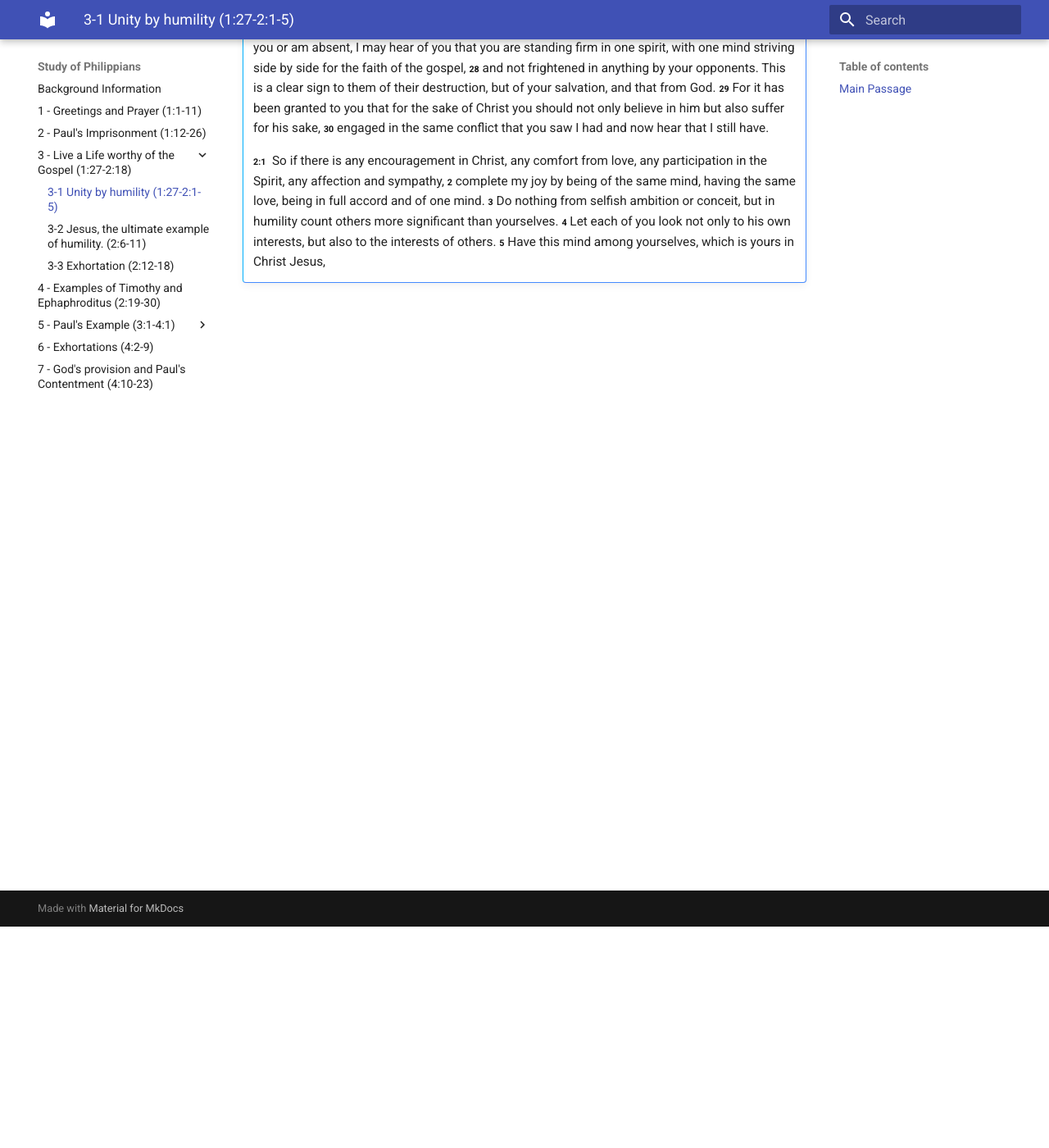
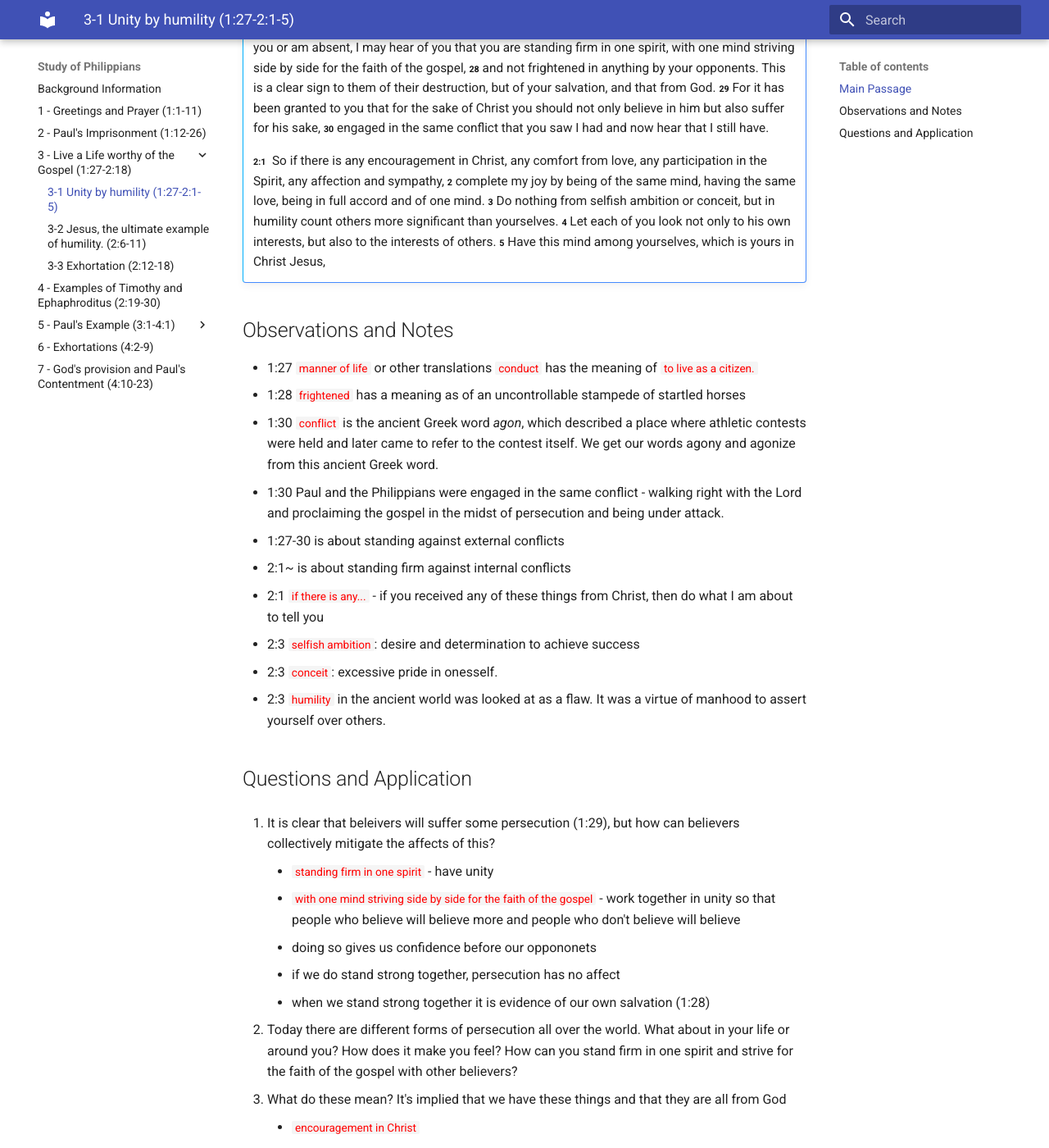
Before and after one commit to 1dancook/philippians-study, an MkDocs documentation site: the page built from docs/03-01-unity-humility.md, in a window 1280 px wide and 1400 px high, scrolled down 270 px. Shown: the whole window at 82% size. Built offline with MkDocs 1.6.1 and Material for MkDocs 9.7.7, drawn with Linux system fonts in a browser that asks for light colours; some of the changed text lies outside the part shown.

Commit message:
add: 03-01-unity-humility main content

```diff
--- a/docs/03-01-unity-humility.md
+++ b/docs/03-01-unity-humility.md
@@ -6,3 +6,47 @@
     **27** Only let your manner of life be worthy of the gospel of Christ, so that whether I come and see you or am absent, I may hear of you that you are standing firm in one spirit, with one mind striving side by side for the faith of the gospel, **28** and not frightened in anything by your opponents. This is a clear sign to them of their destruction, but of your salvation, and that from God. **29** For it has been granted to you that for the sake of Christ you should not only believe in him but also suffer for his sake, **30** engaged in the same conflict that you saw I had and now hear that I still have.
 
     **2:1**  So if there is any encouragement in Christ, any comfort from love, any participation in the Spirit, any affection and sympathy, **2** complete my joy by being of the same mind, having the same love, being in full accord and of one mind. **3** Do nothing from selfish ambition or conceit, but in humility count others more significant than yourselves. **4** Let each of you look not only to his own interests, but also to the interests of others. **5** Have this mind among yourselves, which is yours in Christ Jesus,
+
+## Observations and Notes
+- 1:27 `manner of life` or other translations `conduct` has the meaning of `to live as a citizen.`
+- 1:28 `frightened` has a meaning as of an uncontrollable stampede of startled horses
+- 1:30 `conflict` is the ancient Greek word *agon*, which described a place where athletic contests were held and later came to refer to the contest itself. We get our words agony and agonize from this ancient Greek word.
+- 1:30 Paul and the Philippians were engaged in the same conflict - walking right with the Lord and proclaiming the gospel in the midst of persecution and being under attack.
+- 1:27-30 is about standing against external conflicts
+- 2:1~ is about standing firm against internal conflicts
+- 2:1 `if there is any...` - if you received any of these things from Christ, then do what I am about to tell you
+- 2:3 `selfish ambition`: desire and determination to achieve success
+- 2:3 `conceit`: excessive pride in onesself.
+- 2:3 `humility` in the ancient world was looked at as a flaw. It was a virtue of manhood to assert yourself over others.
+
+## Questions and Application
+1. It is clear that beleivers will suffer some persecution (1:29), but how can believers collectively mitigate the affects of this?
+    - `standing firm in one spirit` - have unity
+    - `with one mind striving side by side for the faith of the gospel` - work together in unity so that people who believe will believe more and people who don't believe will believe
+    - doing so gives us confidence before our oppononets
+    - if we do stand strong together, persecution has no affect
+    - when we stand strong together it is evidence of our own salvation (1:28)
+
+2. Today there are different forms of persecution all over the world. What about in your life or around you? How does it make you feel? How can you stand firm in one spirit and strive for the faith of the gospel with other believers?
+
+3. What do these mean? It's implied that we have these things and that they are all from God
+    - `encouragement in Christ`
+    - `comfort from love` (comfort in greek = strengthening, helping, making strong) Carries the idea that we are made strong and bold by God's love.
+    - `participation in the Spirit` (participation=fellowship which means sharing of things in common)
+    - `affection and sympathy`
+    - Encouragement, comfort, affection, and sympathy are all needed in the midst of being persecuted. These things come from Jesus.
+    - We have these things as they are communicated to us in a direct and spiritual way from Jesus or from Jesus through his people. These are real things for the Christian to experience.
+
+4. What phrases are used to describe the idea of unity in this passage? How can believers have this kind of unity?
+    - 1:27 `standing firm in one spirit`
+    - 1:27 `with one mind striving side by side for the faith of the gospel`
+    - 1:27 `with one mind ... not frightened...`
+    - 2:2 `same mind`
+    - 2:2 `same love`
+    - 2:2 `full accord` or *full agreement*
+    - 2:2 `one mind`
+    - Believers can have this by having the same mind as Christ. Look at 2:3-4 and 2:6~
+
+6. Can you give some examples of what this kind of unity and humility might look like in every day life? What about examples of the opposite in the church? What about your own life?
+
+7. How can you cultivate this kind of unity in your own life and help others to do so?
```
